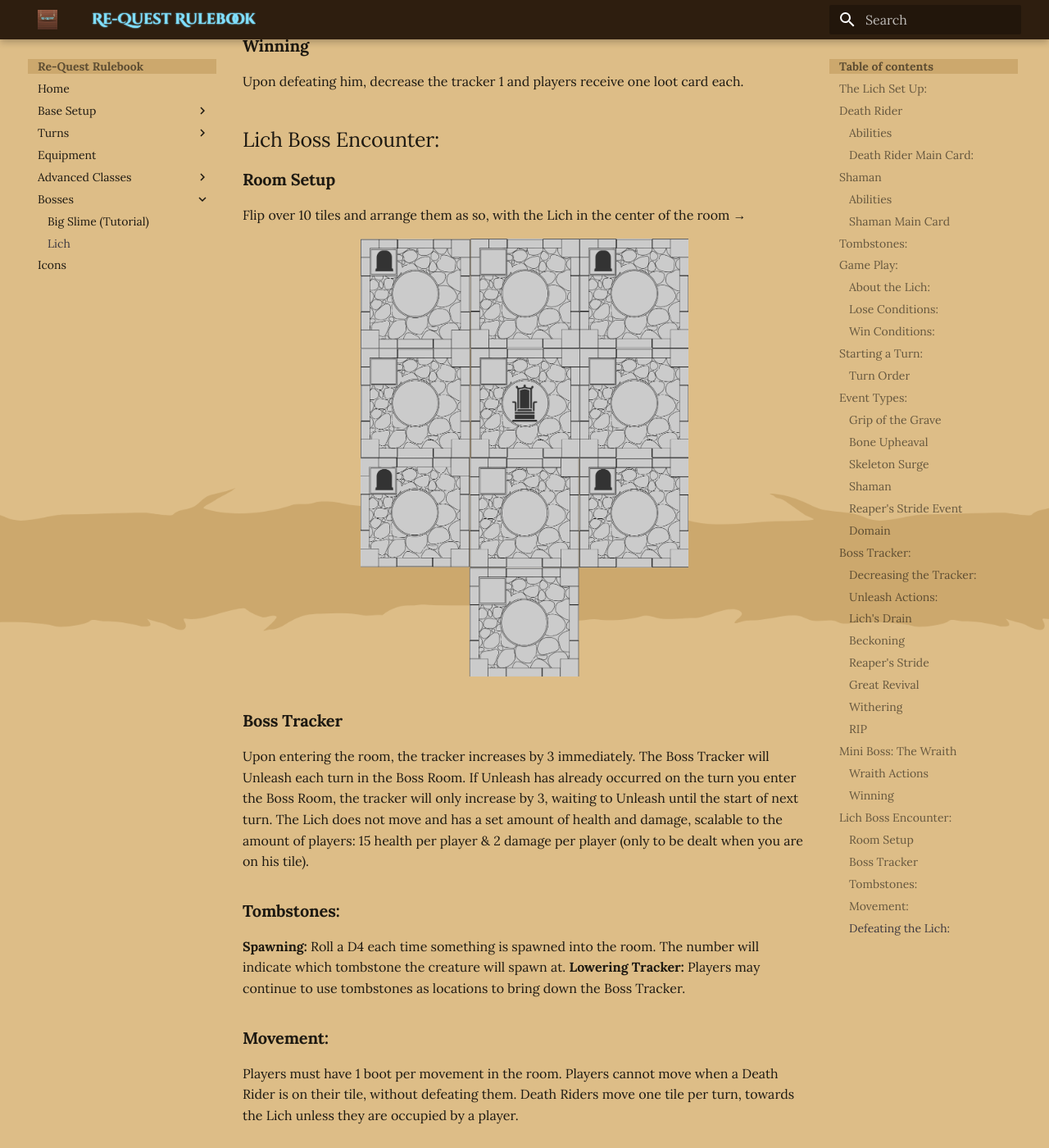
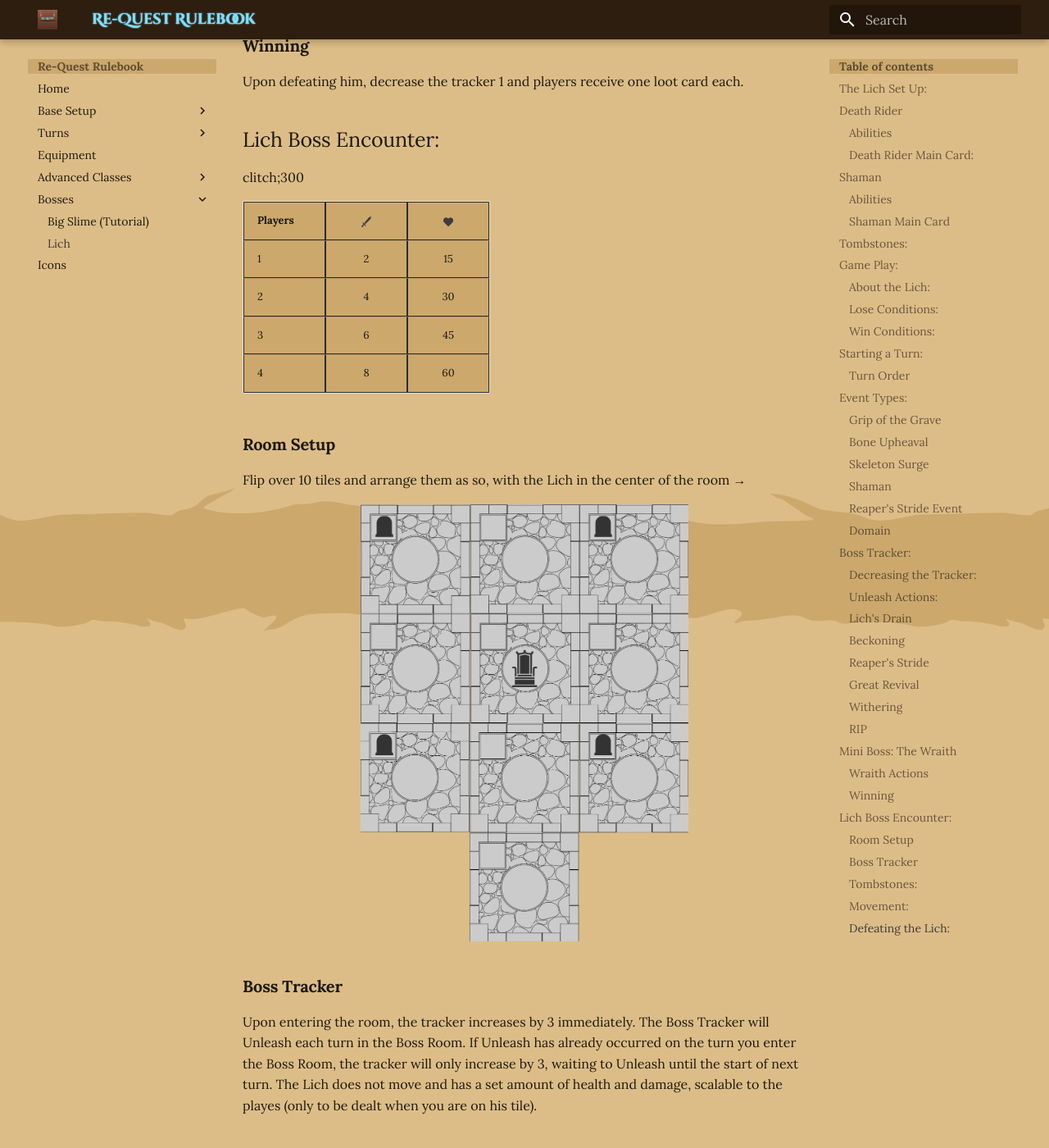
Before and after one commit to ReQuestTheBoardGame/Rulebook, an MkDocs documentation site: the page built from docs/bosses/lich/lich.md, in a window 1280 px wide and 1400 px high, scrolled down 7405 px. Shown: the whole window at 82% size. Built offline with MkDocs 1.6.1 and Material for MkDocs 9.7.7, drawn with Linux system fonts in a browser that asks for light colours.

Commit message:
Update lich.md

```diff
--- a/docs/bosses/lich/lich.md
+++ b/docs/bosses/lich/lich.md
@@ -302,6 +302,19 @@ Upon defeating him, decrease the tracker 1 and players receive one loot card eac
 
 ## Lich Boss Encounter:
 
+clitch;300
+
+| Players | sword;   |   Health; |
+|---------|:--------:|:---------:|
+| 1       |    2     |     15    |
+| 2       |    4     |     30    |
+| 3       |    6     |     45    |
+| 4       |    8     |     60    |
+
+
+
+
+
 ### **Room Setup**
 Flip over 10 tiles and arrange them as so, with the Lich in the center of the room →
 
@@ -311,7 +324,7 @@ Flip over 10 tiles and arrange them as so, with the Lich in the center of the ro
 </p>
 
 ### **Boss Tracker**
-Upon entering the room, the tracker increases by 3 immediately. The Boss Tracker will Unleash each turn in the Boss Room. If Unleash has already occurred on the turn you enter the Boss Room, the tracker will only increase by 3, waiting to Unleash until the start of next turn. The Lich does not move and has a set amount of health and damage, scalable to the amount of players: 15 health per player & 2 damage per player (only to be dealt when you are on his tile).
+Upon entering the room, the tracker increases by 3 immediately. The Boss Tracker will Unleash each turn in the Boss Room. If Unleash has already occurred on the turn you enter the Boss Room, the tracker will only increase by 3, waiting to Unleash until the start of next turn. The Lich does not move and has a set amount of health and damage, scalable to the playes (only to be dealt when you are on his tile).
 
 ### **Tombstones:**
 **Spawning:** Roll a D4 each time something is spawned into the room. The number will indicate which tombstone the creature will spawn at.
```
